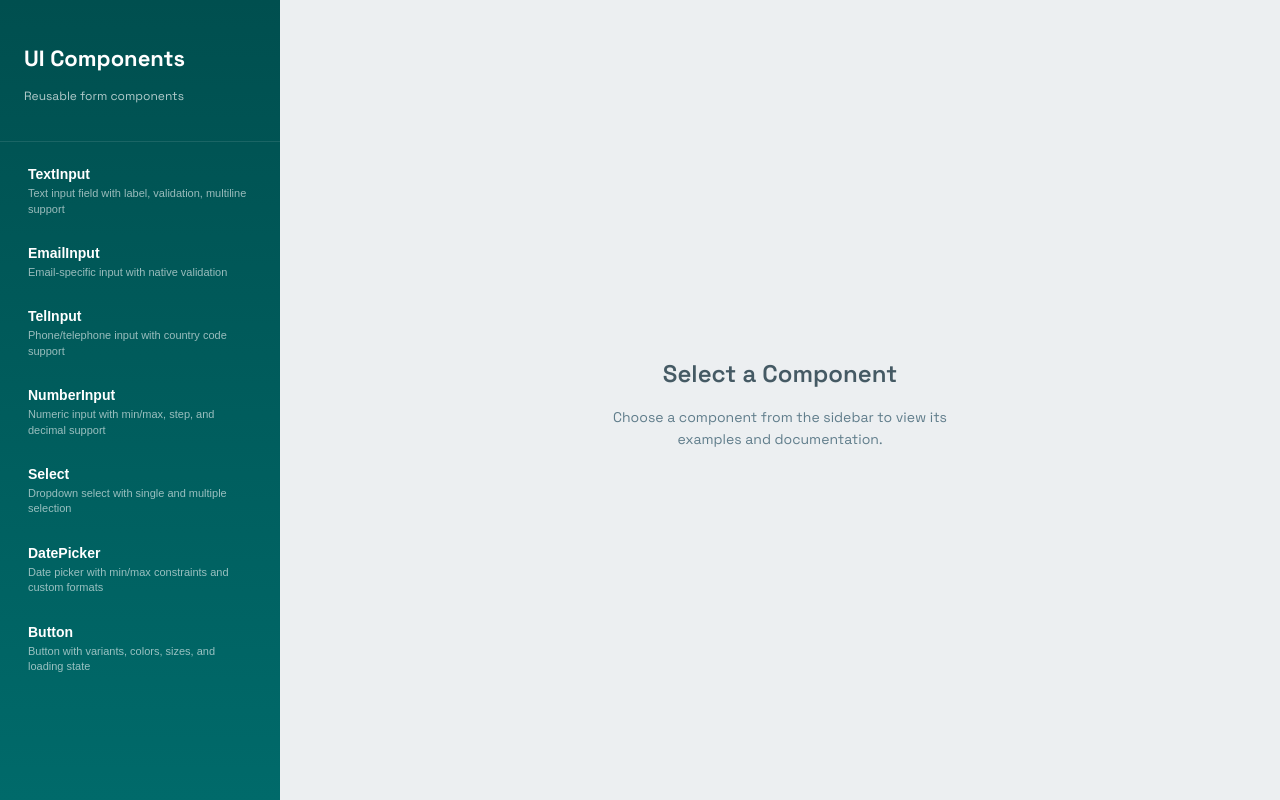
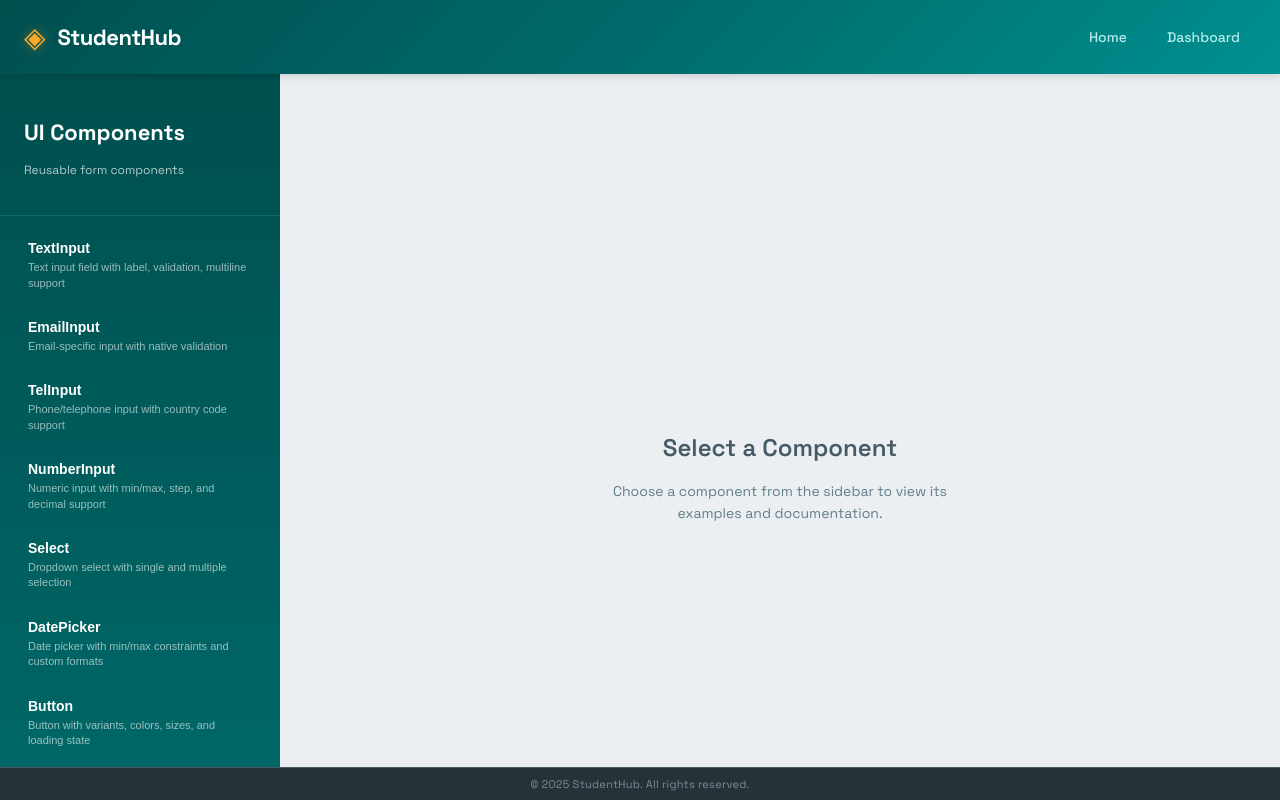
Before and after one commit to PrasanKumar93/demo-next-node-app, a Next.js app in the folder frontend/: page /examples in a window 1280 px wide. Built offline with nearby package versions, Linux system fonts and the light colour scheme; what @mui/material-nextjs would draw is missing.

Commit message:
Add header and footer components with layout styles

```diff
--- a/frontend/src/app/globals.scss
+++ b/frontend/src/app/globals.scss
@@ -29,3 +29,19 @@ body {
   color: var(--color-tertiary-900);
   background-color: var(--color-tertiary-50);
 }
+
+// ===========================================
+// App Layout Structure
+// ===========================================
+.app-container {
+  display: flex;
+  flex-direction: column;
+  height: 100vh;
+  overflow: hidden;
+}
+
+.main-content {
+  flex: 1;
+  overflow-y: auto;
+  overflow-x: hidden;
+}
--- a/frontend/src/app/layout.tsx
+++ b/frontend/src/app/layout.tsx
@@ -2,9 +2,10 @@ import type { Metadata } from "next";
 import { AppRouterCacheProvider } from "@mui/material-nextjs/v15-appRouter";
 import "./globals.scss";
 import ThemeProvider from "@/components/ui/ThemeProvider/ThemeProvider";
+import { Header, Footer } from "@/components/layout";
 
 const metadata: Metadata = {
-  title: "Demo Next Node App",
+  title: "StudentHub",
   description: "Student management application",
 };
 
@@ -17,7 +18,13 @@ const RootLayout = ({
     <html lang="en">
       <body>
         <AppRouterCacheProvider options={{ enableCssLayer: true }}>
-          <ThemeProvider>{children}</ThemeProvider>
+          <ThemeProvider>
+            <div className="app-container">
+              <Header />
+              <main className="main-content">{children}</main>
+              <Footer />
+            </div>
+          </ThemeProvider>
         </AppRouterCacheProvider>
       </body>
     </html>
--- /dev/null
+++ b/frontend/src/components/layout/Footer.module.scss
@@ -0,0 +1,34 @@
+// ===========================================
+// FOOTER STYLES
+// ===========================================
+
+.footer {
+  flex-shrink: 0;
+  background: var(--color-tertiary-900);
+  border-top: 1px solid var(--color-tertiary-700);
+
+  .container {
+    max-width: 1280px;
+    margin: 0 auto;
+    padding: var(--spacing-2) var(--spacing-6);
+    text-align: center;
+  }
+
+  .copyright {
+    margin: 0;
+    font-family: var(--font-family-primary);
+    font-size: var(--font-size-xs);
+    font-weight: var(--font-weight-regular);
+    color: var(--color-tertiary-400);
+    letter-spacing: var(--letter-spacing-wide);
+  }
+
+  // -----------------------------------------
+  // RESPONSIVE
+  // -----------------------------------------
+  @media (max-width: 640px) {
+    .container {
+      padding: var(--spacing-2) var(--spacing-4);
+    }
+  }
+}
--- /dev/null
+++ b/frontend/src/components/layout/Footer.tsx
@@ -0,0 +1,24 @@
+'use client';
+
+import styles from './Footer.module.scss';
+
+/**
+ * Footer Component
+ *
+ * Simple app footer with company name and copyright.
+ */
+const Footer = () => {
+    const currentYear = new Date().getFullYear();
+
+    return (
+        <footer className={styles.footer}>
+            <div className={styles.container}>
+                <p className={styles.copyright}>
+                    © {currentYear} StudentHub. All rights reserved.
+                </p>
+            </div>
+        </footer>
+    );
+};
+
+export default Footer;
--- /dev/null
+++ b/frontend/src/components/layout/Header.module.scss
@@ -0,0 +1,118 @@
+// ===========================================
+// HEADER STYLES
+// ===========================================
+
+.header {
+  flex-shrink: 0;
+  z-index: 100;
+  background: linear-gradient(
+    135deg,
+    var(--color-primary-900) 0%,
+    var(--color-primary-800) 50%,
+    var(--color-primary-700) 100%
+  );
+  box-shadow: 0 2px 8px rgba(0, 0, 0, 0.15);
+
+  .container {
+    display: flex;
+    align-items: center;
+    justify-content: space-between;
+    max-width: 1280px;
+    margin: 0 auto;
+    padding: var(--spacing-4) var(--spacing-6);
+  }
+
+  // -----------------------------------------
+  // LOGO
+  // -----------------------------------------
+  .logo {
+    display: flex;
+    align-items: center;
+    gap: var(--spacing-3);
+    text-decoration: none;
+    transition: transform var(--transition-fast);
+
+    &:hover {
+      transform: translateY(-1px);
+    }
+  }
+
+  .logoIcon {
+    font-size: var(--font-size-3xl);
+    color: var(--color-secondary-400);
+    text-shadow: 0 0 12px rgba(255, 167, 38, 0.4);
+  }
+
+  .logoText {
+    font-family: var(--font-family-primary);
+    font-size: var(--font-size-xl);
+    font-weight: var(--font-weight-bold);
+    color: var(--color-white);
+    letter-spacing: var(--letter-spacing-tight);
+  }
+
+  // -----------------------------------------
+  // NAVIGATION
+  // -----------------------------------------
+  .nav {
+    display: flex;
+    align-items: center;
+    gap: var(--spacing-2);
+  }
+
+  .navLink {
+    position: relative;
+    padding: var(--spacing-2) var(--spacing-4);
+    font-family: var(--font-family-primary);
+    font-size: var(--font-size-md);
+    font-weight: var(--font-weight-medium);
+    color: var(--color-primary-100);
+    text-decoration: none;
+    border-radius: var(--radius-lg);
+    transition: all var(--transition-base);
+
+    &::after {
+      content: "";
+      position: absolute;
+      bottom: 4px;
+      left: 50%;
+      width: 0;
+      height: 2px;
+      background-color: var(--color-secondary-400);
+      border-radius: var(--radius-full);
+      transform: translateX(-50%);
+      transition: width var(--transition-base);
+    }
+
+    &:hover {
+      color: var(--color-white);
+      background-color: rgba(255, 255, 255, 0.1);
+
+      &::after {
+        width: 60%;
+      }
+    }
+
+    &:active {
+      transform: scale(0.98);
+    }
+  }
+
+  // -----------------------------------------
+  // RESPONSIVE
+  // -----------------------------------------
+  @media (max-width: 640px) {
+    .container {
+      padding: var(--spacing-3) var(--spacing-4);
+    }
+
+    .logoText {
+      font-size: var(--font-size-lg);
+    }
+
+    .navLink {
+      padding: var(--spacing-2) var(--spacing-3);
+      font-size: var(--font-size-sm);
+    }
+  }
+}
--- /dev/null
+++ b/frontend/src/components/layout/Header.tsx
@@ -0,0 +1,34 @@
+'use client';
+
+import Link from 'next/link';
+import styles from './Header.module.scss';
+
+/**
+ * Header Component
+ *
+ * App shell header with logo and navigation links.
+ * Displays the app branding and primary navigation.
+ */
+const Header = () => {
+    return (
+        <header className={styles.header}>
+            <div className={styles.container}>
+                <Link href="/" className={styles.logo}>
+                    <span className={styles.logoIcon}>◈</span>
+                    <span className={styles.logoText}>StudentHub</span>
+                </Link>
+
+                <nav className={styles.nav}>
+                    <Link href="/" className={styles.navLink}>
+                        Home
+                    </Link>
+                    <Link href="/dashboard" className={styles.navLink}>
+                        Dashboard
+                    </Link>
+                </nav>
+            </div>
+        </header>
+    );
+};
+
+export default Header;
--- /dev/null
+++ b/frontend/src/components/layout/index.ts
@@ -0,0 +1,2 @@
+export { default as Header } from "./Header";
+export { default as Footer } from "./Footer";
```
